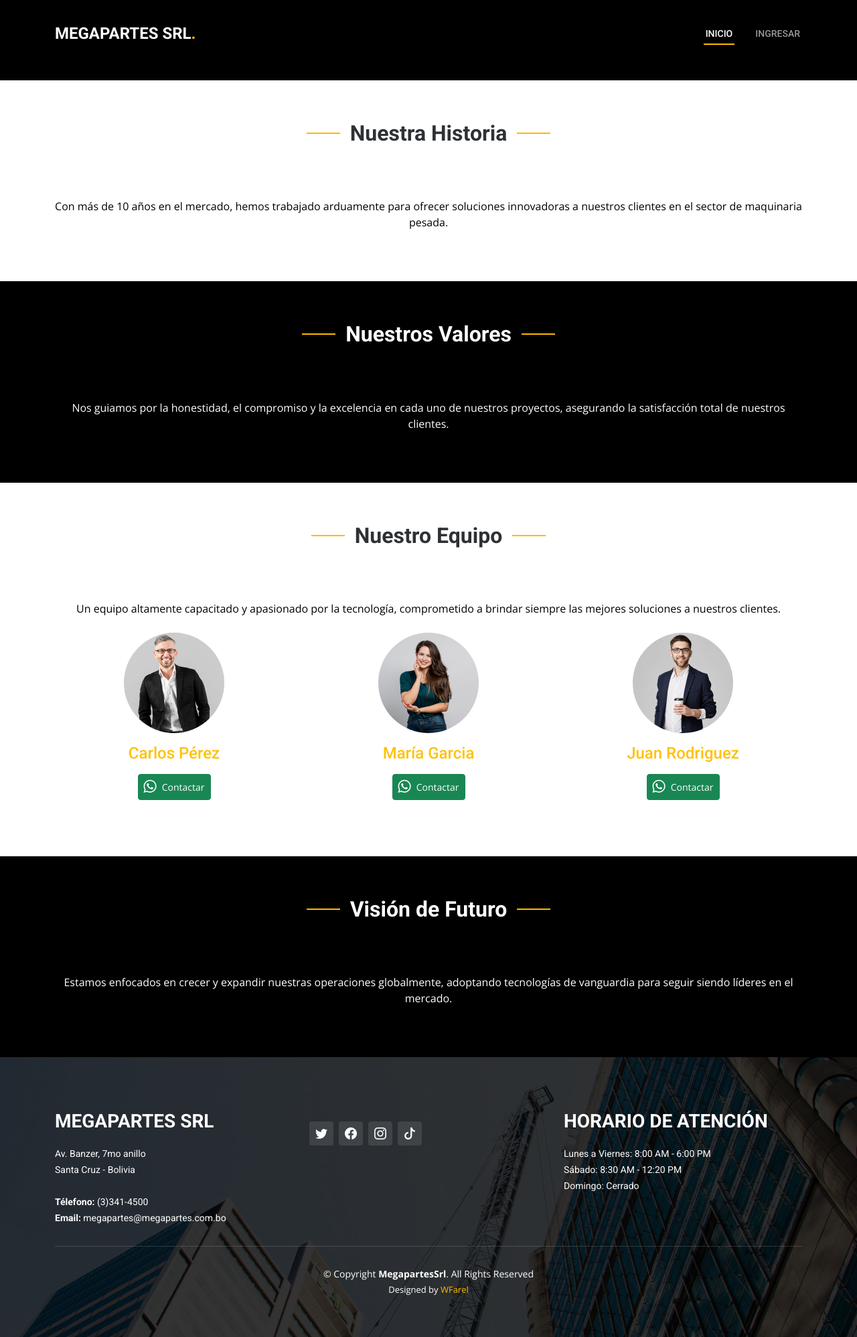
After one commit to wfarelt/megapartes, a Django app: page /about in a window 1280 px wide. The commit adds this page. Shown: the whole page at 67% size. Run offline with Django 4.2, Linux system fonts and the light colour scheme; some libraries are stand-ins or nearby versions.

Commit message:
add about.html

```diff
--- a/page/templates/base.html
+++ b/page/templates/base.html
@@ -3,8 +3,9 @@
 <head>
     <meta charset="UTF-8">
     <meta name="viewport" content="width=device-width, initial-scale=1.0">
+    <title>Megapartes Srl</title>
+
     {% load static %}
-    <title>Megapartes Srl</title>
 
     <!-- Favicons -->
     <link href="{% static 'img/favicon.png' %}" rel="icon">
@@ -33,6 +34,10 @@
 
 </head>
 <body>
+    <!-- Header -->
+    {% include 'page/header.html' %}
+    <!-- End Header -->
+
     {% block content %}
     {% endblock %}
 
--- /dev/null
+++ b/page/templates/page/about.html
@@ -0,0 +1,101 @@
+{% extends 'base.html' %}
+
+{% load static %}
+{% block css %}
+<style>
+    /* Personalización de las secciones */
+    .section-black {
+        background-color: #000;
+        color: #fff;
+    }
+    .section-white {
+        background-color: #fff;
+        color: #000;
+    }
+    .section {
+        padding: 60px 0;
+    }
+    .team-member img {
+        transition: transform 0.3s ease, box-shadow 0.3s ease;
+    }
+
+    .team-member img:hover {
+        transform: scale(1.05); /* Aumenta ligeramente la imagen */
+        box-shadow: 0 0 15px 5px rgba(255, 193, 7, 0.7); /* Sombra amarilla */
+    }
+</style>
+{% endblock %}
+
+{% block content %}
+<!-- Sección Navbar - Fondo Blanco -->
+<section class="section section-black">
+    <div class="container">
+    </div>
+</section>
+
+<!-- Sección 1 - Fondo Blanco -->
+<section class="section section-white">
+    <div class="container">
+        <div class="section-header">
+            <h2 class="text-center">Nuestra Historia</h2>
+        </div>
+        <p class="text-center">Con más de 10 años en el mercado, hemos trabajado arduamente para ofrecer soluciones innovadoras a nuestros clientes en el sector de maquinaria pesada.</p>
+    </div>
+</section>
+
+<!-- Sección 2 - Fondo Negro -->
+<section class="section section-black">
+    <div class="container">
+        <div class="section-header">
+            <h2 class="text-center text-white">Nuestros Valores</h2>
+        </div>
+        <p class="text-center">Nos guiamos por la honestidad, el compromiso y la excelencia en cada uno de nuestros proyectos, asegurando la satisfacción total de nuestros clientes.</p>
+    </div>
+</section>
+
+<!-- Sección 3 - Fondo Blanco -->
+<section class="section section-white">
+    <div class="container">
+        <div class="section-header">
+            <h2 class="text-center">Nuestro Equipo</h2>
+        </div>
+        <p class="text-center">Un equipo altamente capacitado y apasionado por la tecnología, comprometido a brindar siempre las mejores soluciones a nuestros clientes.</p>
+        <div class="row text-center mt-4">
+            <!-- Vendedor 1 -->
+            <div class="col-lg-4 col-md-6 mb-4 team-member">
+                <img src="{% static 'img/team/team-1.jpg' %}" alt="Vendedor 1" class="rounded-circle img-fluid" style="width: 150px; height: 150px; object-fit: cover;">
+                <h4 class="mt-3" style="color: #ffc107;">Carlos Pérez</h4>
+                <a href="https://wa.me/1234567890" target="_blank" class="btn btn-success btn-sm mt-2" style="display: inline-flex; align-items: center;">
+                    <i class="bi bi-whatsapp" style="font-size: 1.2rem; margin-right: 8px;"></i> Contactar
+                </a>
+            </div>
+            <!-- Vendedor 2 -->
+            <div class="col-lg-4 col-md-6 mb-4">
+                <img src="{% static 'img/team/team-2.jpg' %}" alt="Vendedor 2" class="rounded-circle img-fluid" style="width: 150px; height: 150px; object-fit: cover;">
+                <h4 class="mt-3" style="color: #ffc107;">María Garcia</h4>
+                <a href="https://wa.me/1234567890" target="_blank" class="btn btn-success btn-sm mt-2" style="display: inline-flex; align-items: center;">
+                    <i class="bi bi-whatsapp" style="font-size: 1.2rem; margin-right: 8px;"></i> Contactar
+                </a>
+            </div>
+            <!-- Vendedor 3 -->
+            <div class="col-lg-4 col-md-6 mb-4">
+                <img src="{% static 'img/team/team-3.jpg' %}" alt="Vendedor 3" class="rounded-circle img-fluid" style="width: 150px; height: 150px; object-fit: cover;">
+                <h4 class="mt-3" style="color: #ffc107;">Juan Rodriguez</h4>
+                <a href="https://wa.me/1234567890" target="_blank" class="btn btn-success btn-sm mt-2" style="display: inline-flex; align-items: center;">
+                    <i class="bi bi-whatsapp" style="font-size: 1.2rem; margin-right: 8px;"></i> Contactar
+                </a>
+            </div>
+        </div>
+    </div>
+</section>
+
+<!-- Sección 4 - Fondo Negro -->
+<section class="section section-black">
+    <div class="container">
+        <div class="section-header">
+            <h2 class="text-center text-white">Visión de Futuro</h2>
+        </div>
+        <p class="text-center">Estamos enfocados en crecer y expandir nuestras operaciones globalmente, adoptando tecnologías de vanguardia para seguir siendo líderes en el mercado.</p>
+    </div>
+</section>
+{% endblock %}
--- /dev/null
+++ b/page/templates/page/header.html
@@ -0,0 +1,51 @@
+<!-- ======= Header ======= -->
+{% load static %}
+<header id="header" class="header d-flex align-items-center">
+    <div class="container-fluid container-xl d-flex align-items-center justify-content-between">
+
+      <a href="#" class="logo d-flex align-items-center">
+        <!-- Uncomment the line below if you also wish to use an image logo -->
+        <!-- <img src="{% static 'img/logo.png" alt=""> -->
+        <h1>MEGAPARTES SRL<span>.</span></h1>
+      </a>
+
+      <i class="mobile-nav-toggle mobile-nav-show bi bi-list"></i>
+      <i class="mobile-nav-toggle mobile-nav-hide d-none bi bi-x"></i>
+      <nav id="navbar" class="navbar">
+        <ul>
+          <li><a href="{% url 'home' %}" class="active">Inicio</a></li>
+          {%if not user.is_authenticated %}
+            <li><a href="#">Ingresar</a></li>
+          {% else %}
+            <li><a href="{% url 'about' %}">Sobre Nosotros</a></li>
+            <li><a href="#">Services</a></li>
+            <li><a href="#">Projects</a></li>
+            <li><a href="#">Blog</a></li>
+            <li class="dropdown"><a href="#"><span>Dropdown</span> <i
+                    class="bi bi-chevron-down dropdown-indicator"></i></a>
+                <ul>
+                <li><a href="#">Dropdown 1</a></li>
+                <li class="dropdown"><a href="#"><span>Deep Dropdown</span> <i
+                        class="bi bi-chevron-down dropdown-indicator"></i></a>
+                    <ul>
+                    <li><a href="#">Deep Dropdown 1</a></li>
+                    <li><a href="#">Deep Dropdown 2</a></li>
+                    <li><a href="#">Deep Dropdown 3</a></li>
+                    <li><a href="#">Deep Dropdown 4</a></li>
+                    <li><a href="#">Deep Dropdown 5</a></li>
+                    </ul>
+                </li>
+                <li><a href="#">Dropdown 2</a></li>
+                <li><a href="#">Dropdown 3</a></li>
+                <li><a href="#">Dropdown 4</a></li>
+                </ul>
+            </li>
+            <li><a href="#">Contact</a></li>
+            <li><a href="#">Salir</a></li>
+          {% endif %}
+
+
+        </ul>
+      </nav><!-- .navbar -->
+    </div>
+</header><!-- End Header -->
--- a/page/templates/page/home.html
+++ b/page/templates/page/home.html
@@ -29,7 +29,7 @@
           {%if not user.is_authenticated %}
             <li><a href="#">Ingresar</a></li>
           {% else %}
-            <li><a href="#">About</a></li>
+            <li><a href="{% url 'about' %}">Sobre Nosotros</a></li>
             <li><a href="#">Services</a></li>
             <li><a href="#">Projects</a></li>
             <li><a href="#">Blog</a></li>
--- a/page/urls.py
+++ b/page/urls.py
@@ -1,7 +1,8 @@
 from django.urls import path
-from .views import home, home2
+from .views import home, home2, about
 
 urlpatterns = [
     path('', home, name='home'),
     path('home2', home2, name='home2'),
+    path('about', about, name='about')
 ]
--- a/page/views.py
+++ b/page/views.py
@@ -19,3 +19,6 @@ def home(request):
 
 def home2(request):
     return render(request, 'page/base2.html')
+
+def about(request):
+    return render(request, 'page/about.html')
```
